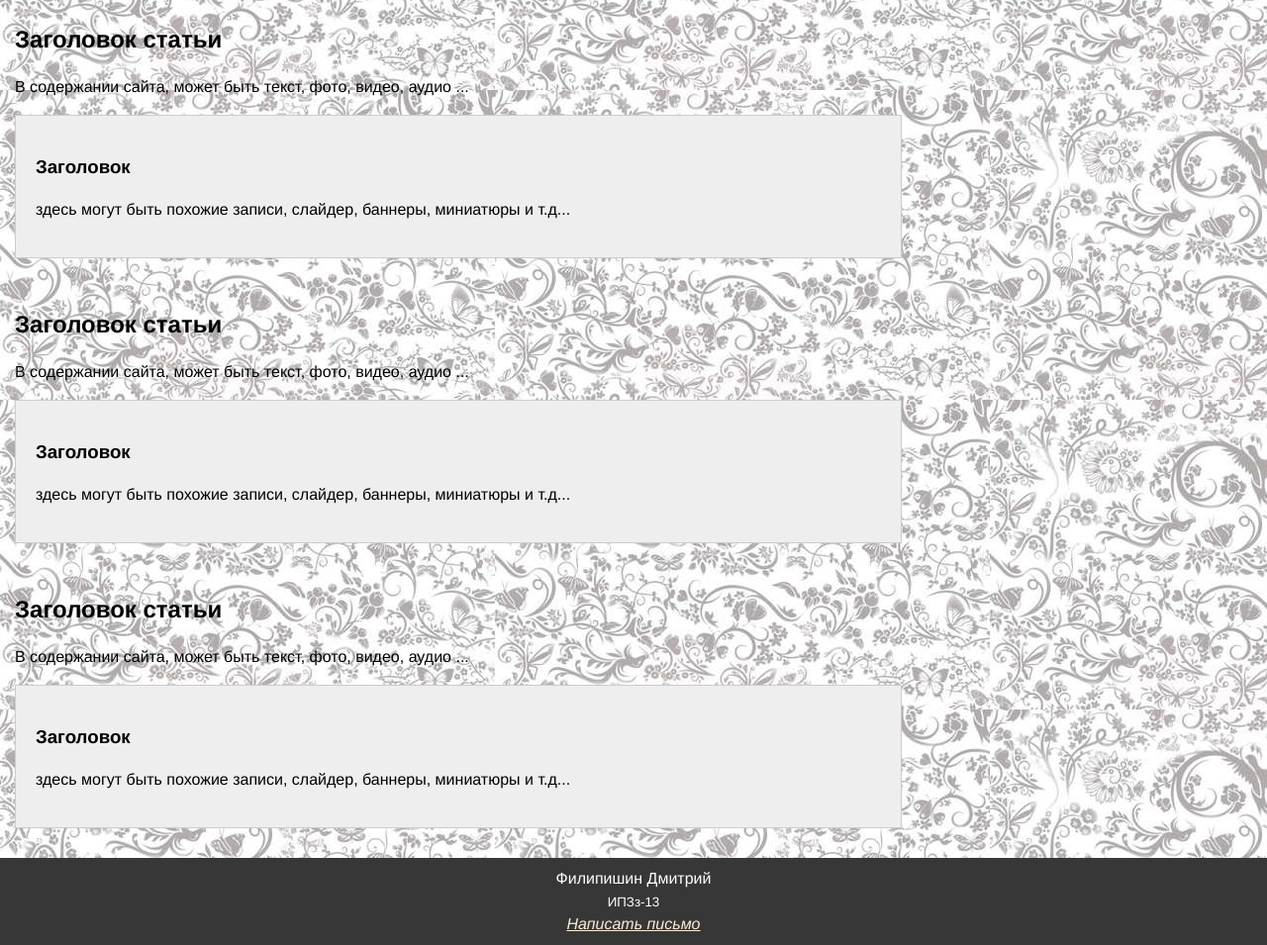
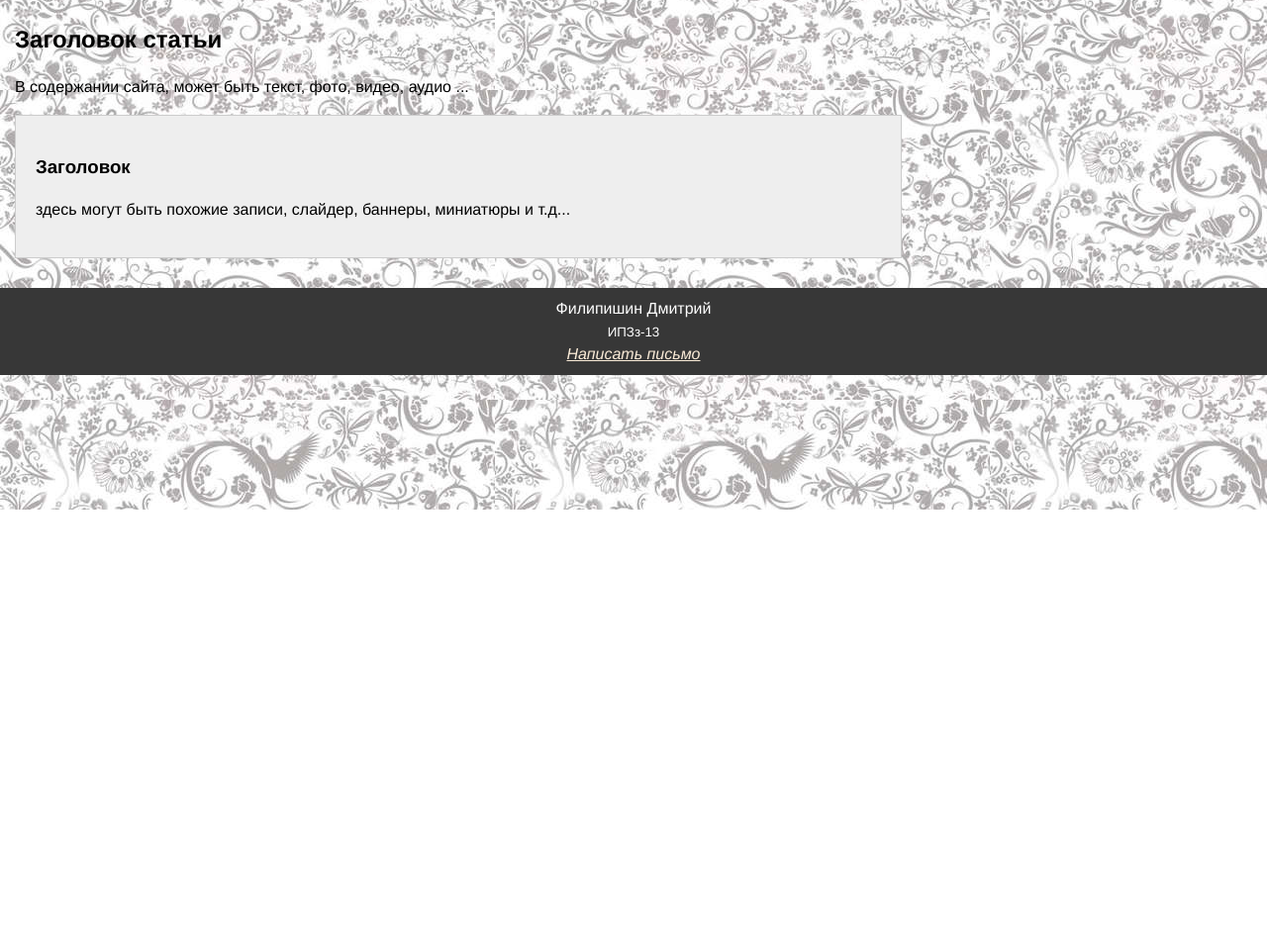
Before and after one commit to Filipishin/filipishin, a plain HTML site: page index.html in a window 1280 px wide. Shown: the part 535-1490 px from the top of the page at 99% size. After the commit the page ends 1050 px from the top, so only its background shows below. Drawn offline with Linux system fonts and the light colour scheme.

Commit message:
lab2 4th commit

```diff
--- a/index.html
+++ b/index.html
@@ -20,8 +20,6 @@
 		<nav>
 			<ul>
 				<li><a href="#">Главная</a></li>
-				<li><a href="#">Обо мне</a></li>
-				<li><a href="#">Прочее</a></li>
 			</ul>
 		</nav>
 		<main>
@@ -51,23 +49,6 @@
 					<p>здесь могут быть похожие записи, слайдер, баннеры, миниатюры и т.д...</p>
 				</section>
 			</article>
-			<article>
-				<h2>Заголовок статьи</h2>
-				<p>В содержании сайта, может быть текст, фото, видео, аудио ...</p>
-				<section>
-					<h3>Заголовок</h3>
-					<p>здесь могут быть похожие записи, слайдер, баннеры, миниатюры и т.д...</p>
-				</section>
-			</article>
-			<article>
-				<h2>Заголовок статьи</h2>
-				<p>В содержании сайта, может быть текст, фото, видео, аудио ...</p>
-				<section>
-					<h3>Заголовок</h3>
-					<p>здесь могут быть похожие записи, слайдер, баннеры, миниатюры и т.д...</p>
-				</section>
-			</article>
-
 		</main>
 		<footer>
 			<p>Филипишин Дмитрий
```
